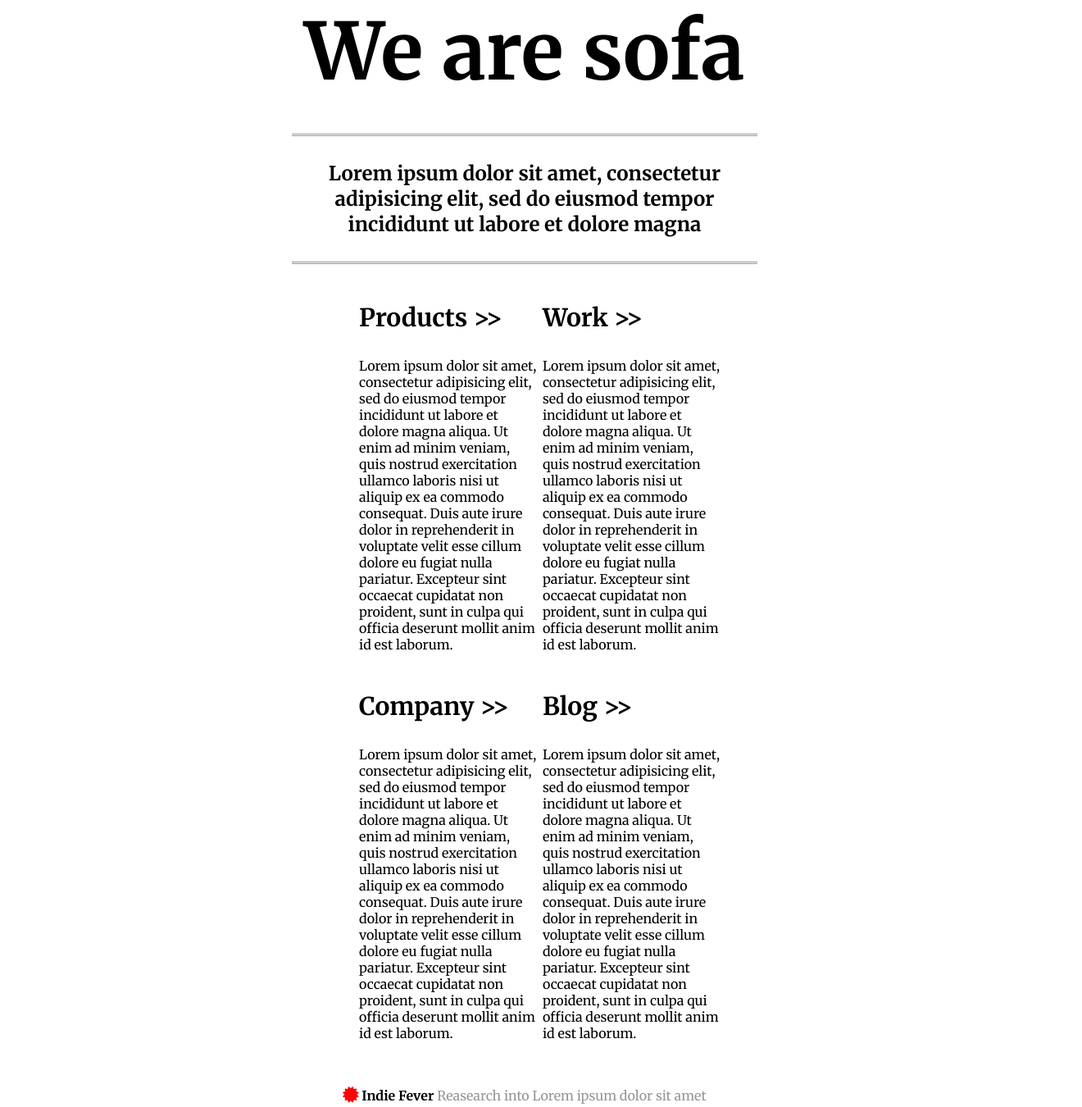
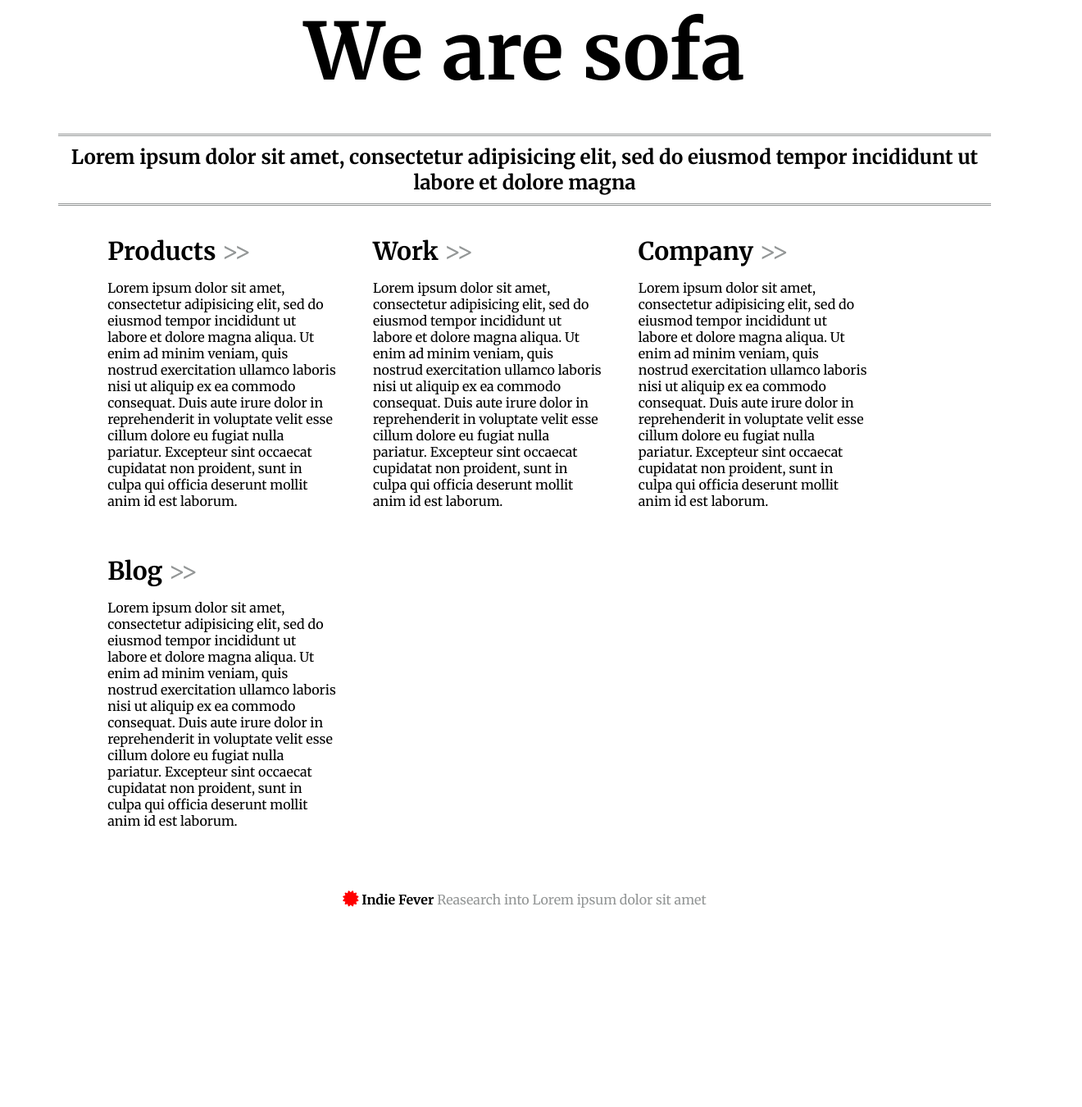
Before and after one commit to ArnasVee/CSS-Uzduotis, a plain HTML site: page index.html in a window 1280 px wide. Shown: the part 411-1761 px from the top of the page at 82% size, 1320 px wide, since content can reach past the window. After the commit the page ends 1534 px from the top, so only its background shows below. Drawn offline with Linux system fonts and the light colour scheme.

Commit message:
Add files via upload

```diff
--- a/css/styles.css
+++ b/css/styles.css
@@ -1,5 +1,5 @@
 .container{
-	width: 50%;
+	width: 90%;
 	margin: auto;
 
 }
@@ -30,39 +30,40 @@ h1{
 	border-right-style: none;
 	padding-top: 10px;
 	padding-bottom: 10px;
-	width: 90%;
-	margin: auto;
+	width: 100%;
+	margin: 0px 0px 0px 0px;
+}
+
+h2{
+	margin: 0%;
 }
 
 .articles{
 	text-align: center;
+	margin: 0;
 }
 
 ul{
-	text-align: center;
+	text-align: left;
 }
 
 ul li{
 	display: inline-block;
-	list-style: none;
-	text-align: left;
-
+	padding: 20px 20px;
+	width: 280px;
 }
 
-li {
-	/*padding: 0px 20px 0px 20px;*/
-	width: 220px;
-}
+
 
 h3{
 	font-size: 30px;
-	margine 0px;
+	margin: 0px;
 }
 
 footer p{
 	text-align: center;
 	margin-top: 40px;
-	color: #939696;
+	font-weight: bold;
 
 }
 
@@ -72,8 +73,8 @@ footer p{
 }
 
 span{
-	font-weight: bold;
-	color: black;
+	font-weight: lighter;
+	color: #939696;
 }
 
 *{
--- a/index.html
+++ b/index.html
@@ -24,7 +24,7 @@
 			<ul>
 				<li>
 					<article>
-						<h3>Products >></h3>
+						<h3>Products <span>>></span></h3>
 						<p>Lorem ipsum dolor sit amet, consectetur adipisicing elit, sed do eiusmod
 						tempor incididunt ut labore et dolore magna aliqua. Ut enim ad minim veniam,
 						quis nostrud exercitation ullamco laboris nisi ut aliquip ex ea commodo
@@ -35,7 +35,7 @@
 				</li>
 				<li>
 					<article>
-						<h3>Work >></h3>
+						<h3>Work <span>>></span></h3>
 						<p>Lorem ipsum dolor sit amet, consectetur adipisicing elit, sed do eiusmod
 						tempor incididunt ut labore et dolore magna aliqua. Ut enim ad minim veniam,
 						quis nostrud exercitation ullamco laboris nisi ut aliquip ex ea commodo
@@ -46,7 +46,7 @@
 				</li>
 				<li>
 					<article>
-						<h3>Company >></h3>
+						<h3>Company <span>>></span></h3>
 						<p>Lorem ipsum dolor sit amet, consectetur adipisicing elit, sed do eiusmod
 						tempor incididunt ut labore et dolore magna aliqua. Ut enim ad minim veniam,
 						quis nostrud exercitation ullamco laboris nisi ut aliquip ex ea commodo
@@ -57,7 +57,7 @@
 				</li>
 				<li>
 					<article>
-						<h3>Blog >></h3>
+						<h3>Blog <span>>></span></h3>
 						<p>Lorem ipsum dolor sit amet, consectetur adipisicing elit, sed do eiusmod
 						tempor incididunt ut labore et dolore magna aliqua. Ut enim ad minim veniam,
 						quis nostrud exercitation ullamco laboris nisi ut aliquip ex ea commodo
@@ -71,8 +71,8 @@
 		<footer>
 			<p>
 				<i class="fa-solid fa-certificate"></i>
-				<span> Indie Fever</span>
-				Reasearch into Lorem ipsum dolor sit amet
+				 Indie Fever
+				<span>Reasearch into Lorem ipsum dolor sit amet</span>
 			</p>
 		</footer>
 	</div>
```
